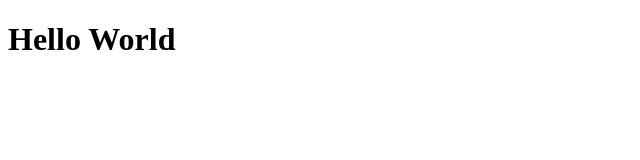
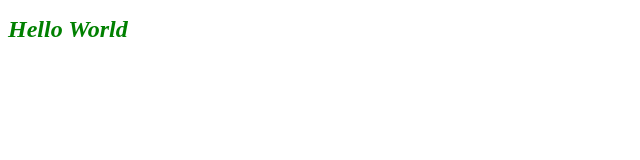
Before and after one commit to nnehan/GIT337, a plain HTML site: page index.html in a window 1280 px wide. Shown: the whole page, without its empty margins (0-640 px from the left). Drawn offline with Linux system fonts and the light colour scheme.

Commit message:
Updated Hello World
updated index

```diff
--- a/index.html
+++ b/index.html
@@ -3,6 +3,7 @@
 <head>
     <meta charset="UTF-8">
     <meta name="viewport" content="width=device-width, initial-scale=1.0">
+    <link rel="stylesheet" href="style.css">
     <title>Document</title>
 </head>
 <body>
--- /dev/null
+++ b/style.css
@@ -0,0 +1,11 @@
+h1 {
+    color: green;
+}
+
+h1 {
+    font-style: italic;
+}
+
+h1 {
+    font-size: x-large;
+}
```
